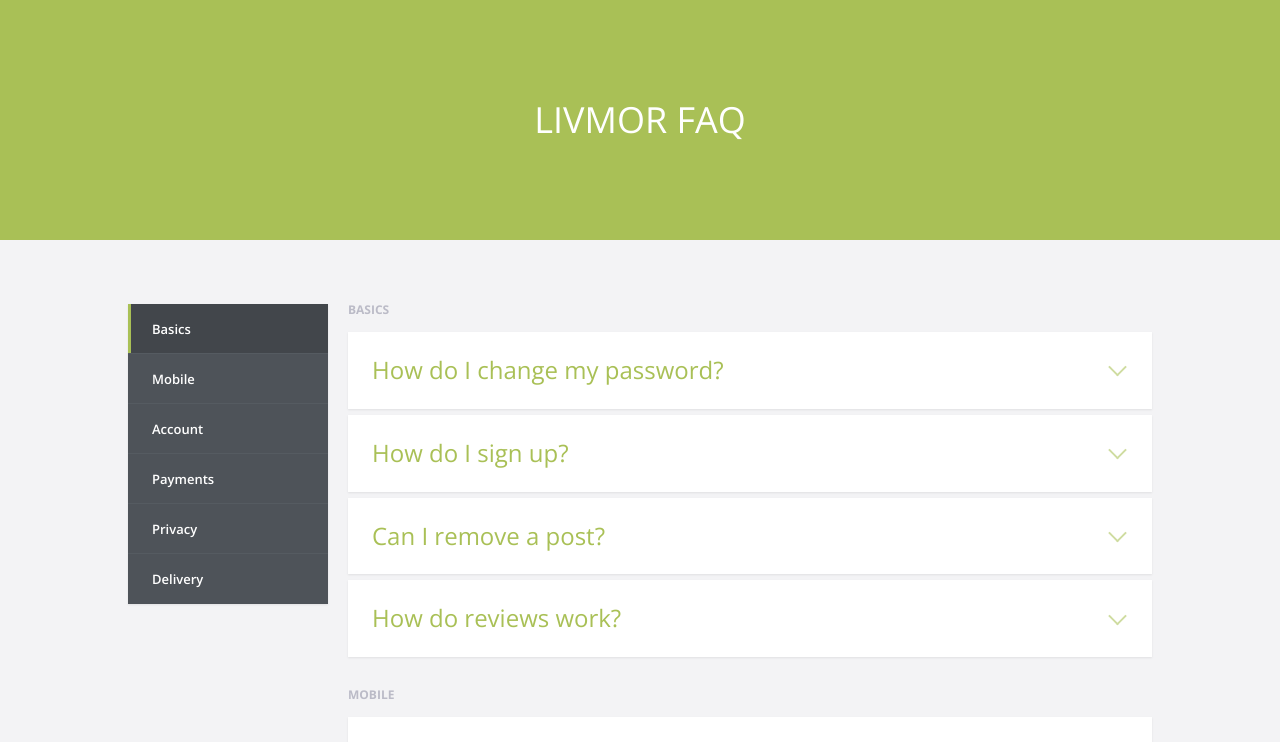
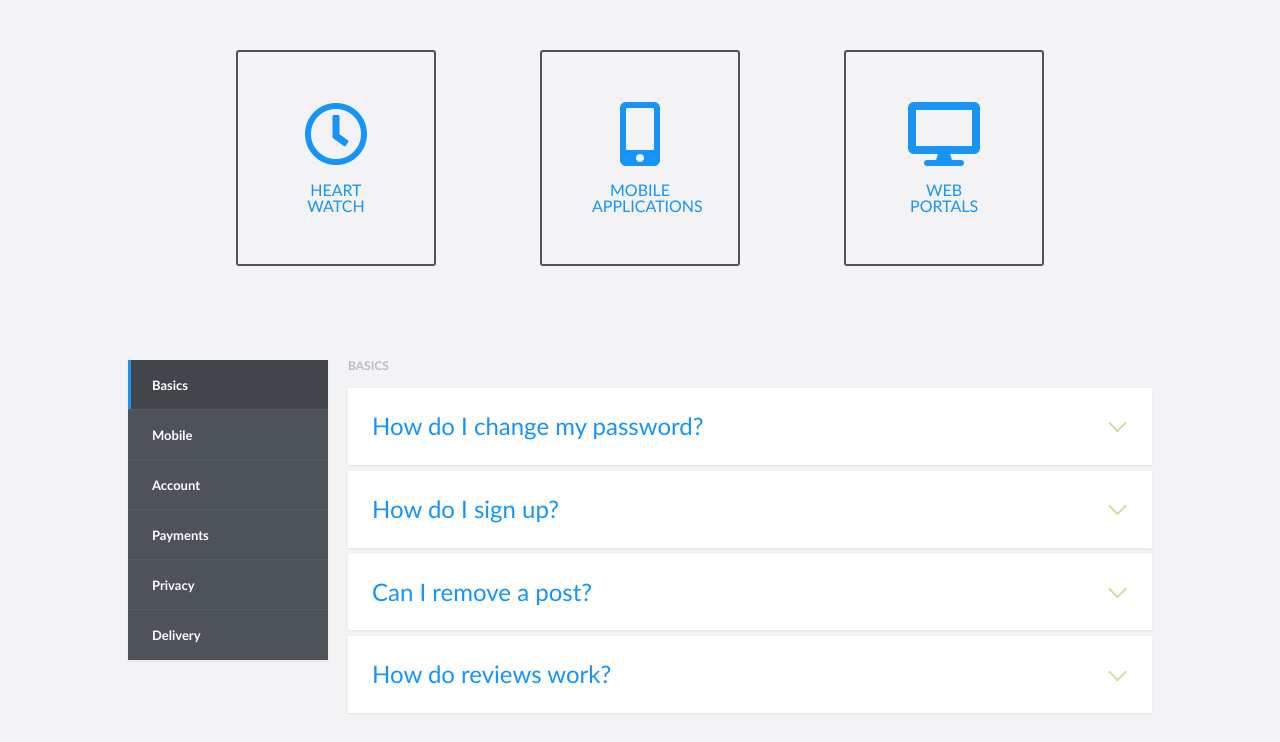
Before and after one commit to jonkaneshiro/faq, a plain HTML site: page index.html in a window 1280 px wide. Shown: the top 742 px of the page. Drawn offline with nearby package versions, Linux system fonts and the light colour scheme.

Commit message:
add top selectors

```diff
--- a/css/style.css
+++ b/css/style.css
@@ -15,7 +15,7 @@ Primary style
 
 body {
   font-size: 100%;
-  font-family: "Open Sans", sans-serif;
+  font-family: "Optima";
   color: #4e5359;
   background-color: #f3f3f5;
 }
@@ -47,8 +47,31 @@ body.cd-overlay::after {
 }
 
 a {
-  color: #a9c056;
+  color: #1694F7;
   text-decoration: none;
+}
+
+/* Top selection */
+.select-app {
+  text-align: center;
+  padding: 30px 0 30px 0;
+}
+
+.top-select {
+  padding: 50px 50px 50px 50px;
+  border: 2px solid #4e5359;
+  border-radius: 3px;
+  display: inline-flex;
+  flex-direction: column;
+  margin: 20px 50px 0px 50px;
+  width: 200px;
+  transition: all 1s;
+  -webkit-transition: all 1s;
+}
+
+.top-select:hover {
+  background-color: #1694F7;
+  color: #4e5359;
 }
 
 /* --------------------------------
@@ -61,7 +84,7 @@ header {
   height: 180px;
   line-height: 180px;
   text-align: center;
-  background-color: #a9c056;
+  background-color: #1694F7;
 }
 header h1 {
   color: #ffffff;
@@ -179,7 +202,7 @@ header h1 {
     left: 0;
     height: 100%;
     width: 3px;
-    background-color: #a9c056;
+    background-color: #1694F7;
     opacity: 0;
     -webkit-transition: opacity 0.2s;
     -moz-transition: opacity 0.2s;
--- a/index.html
+++ b/index.html
@@ -9,12 +9,28 @@
 	<link rel="stylesheet" href="css/reset.css"> <!-- CSS reset -->
 	<link rel="stylesheet" href="css/style.css"> <!-- Resource style -->
 	<script src="js/modernizr.js"></script> <!-- Modernizr -->
+	<!-- FONT AWESOME -->
+	<link rel="stylesheet" href="https://use.fontawesome.com/releases/v5.0.13/css/all.css" integrity="sha384-DNOHZ68U8hZfKXOrtjWvjxusGo9WQnrNx2sqG0tfsghAvtVlRW3tvkXWZh58N9jp" crossorigin="anonymous">
 	<title>LIVMOR FAQ | support@LIVMOR.com</title>
 </head>
 <body>
-<header>
+<!-- <header>
 	<h1>LIVMOR FAQ</h1>
-</header>
+</header> -->
+<div class = "select-app">
+	<a href="#" class="top-select">
+		<i class="far fa-clock fa-4x"></i>
+		<p><br>HEART WATCH</p>
+	</a>
+	<a href="#" class="top-select">
+		<i class="fas fa-mobile-alt fa-4x"></i>
+		<p><br>MOBILE APPLICATIONS</p>
+	</a>
+	<a href="#" class="top-select">
+		<i class="fas fa-desktop fa-4x"></i>
+		<p><br>WEB PORTALS</p>
+	</a>
+</div>
 <section class="cd-faq">
 	<ul class="cd-faq-categories">
 		<li><a class="selected" href="#basics">Basics</a></li>
```
